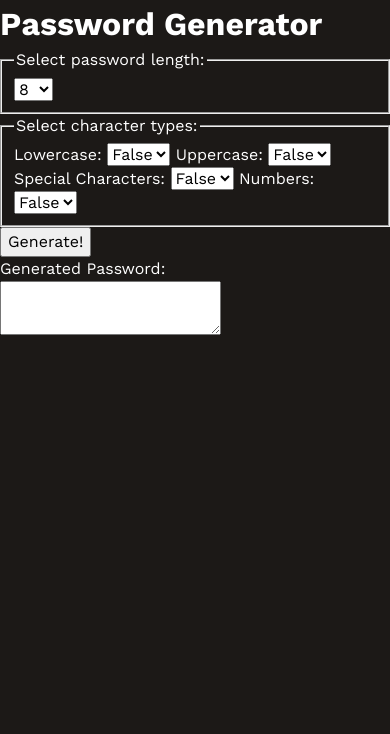
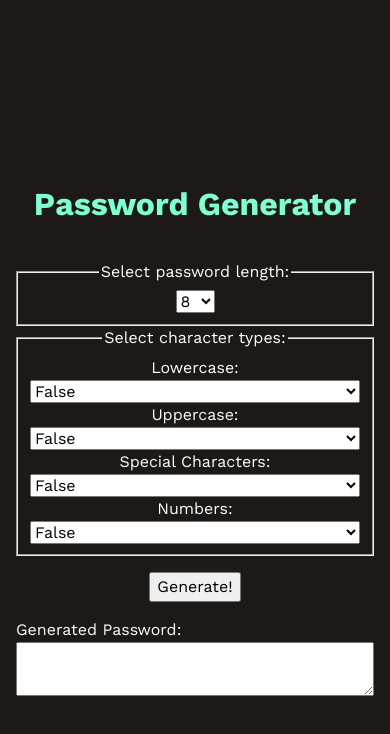
Before and after one commit to saduhub/Password_Generator, a website: page index.html in a window 390 px wide. Drawn offline with Linux system fonts and the light colour scheme.

Commit message:
Added basic styles and basic responsive sizing

```diff
--- a/Develop/style.css
+++ b/Develop/style.css
@@ -41,6 +41,13 @@ body {
   background-color: rgb(28 25 23);
   color: white;
   font-family: 'Work Sans', sans-serif;
+  display: flex;
+  flex-direction: column;
+  padding: 1rem;
+  max-width: 400px;
+  height: 100vh;
+  margin: auto auto;
+  justify-content: center;
 }
 
 #root {
@@ -50,3 +57,27 @@ body {
   height: 100vh;
   width: 100vw;
 }
+
+#passwordGeneratorH1{
+  color: aquamarine;
+  margin: 2rem auto;
+  text-align: center;
+}
+
+#passwordGeneratorForm{
+  text-align: center;
+}
+
+#pwConditionsFieldset {
+  display: flex;
+  flex-direction: column;
+}
+
+#generateButton {
+  margin: 1rem auto;
+}
+
+#pwOutput {
+  display: flex;
+  flex-direction: column;
+}
```
